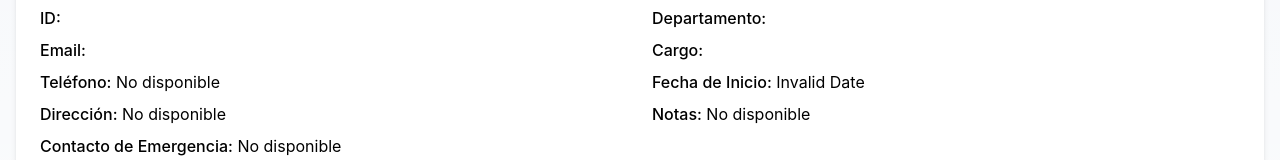
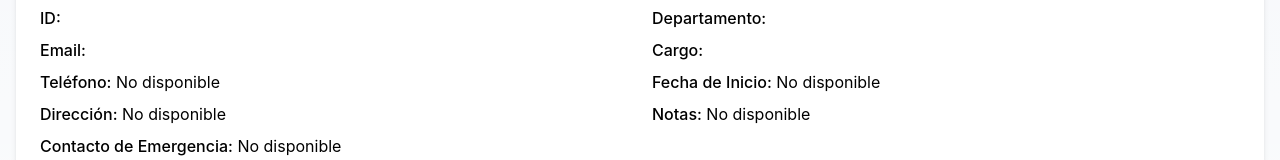
Before and after one commit to diegobarbosa88/timetracker3, a Next.js app: page /admin/employees/view-employee in a window 1280 px wide. Shown: the part 322-482 px from the top of the page. Built offline with nearby package versions, Linux system fonts and the light colour scheme.

Commit message:
Add files via upload

```diff
--- a/src/app/admin/employees/view-employee/page.tsx
+++ b/src/app/admin/employees/view-employee/page.tsx
@@ -202,7 +202,7 @@ export default function ViewEmployeePage() {
   const employeeStats = calculateStats();
 
   const formatDate = (dateString) => {
-    // Corregido: Usar tipos literales específicos en lugar de strings genéricas
+    // Corregido: Usar valores literales específicos en lugar de strings genéricas
     const options = {
       year: "numeric",
       month: "long",
@@ -277,7 +277,7 @@ export default function ViewEmployeePage() {
             <div className="space-y-2">
               <p><span className="font-medium">Departamento:</span> {employeeData.department}</p>
               <p><span className="font-medium">Cargo:</span> {employeeData.position}</p>
-              <p><span className="font-medium">Fecha de Inicio:</span> {formatDate(employeeData.startDate)}</p>
+              <p><span className="font-medium">Fecha de Inicio:</span> {employeeData.startDate ? formatDate(employeeData.startDate) : 'No disponible'}</p>
               <p><span className="font-medium">Notas:</span> {employeeData.notes}</p>
             </div>
           </div>
```
